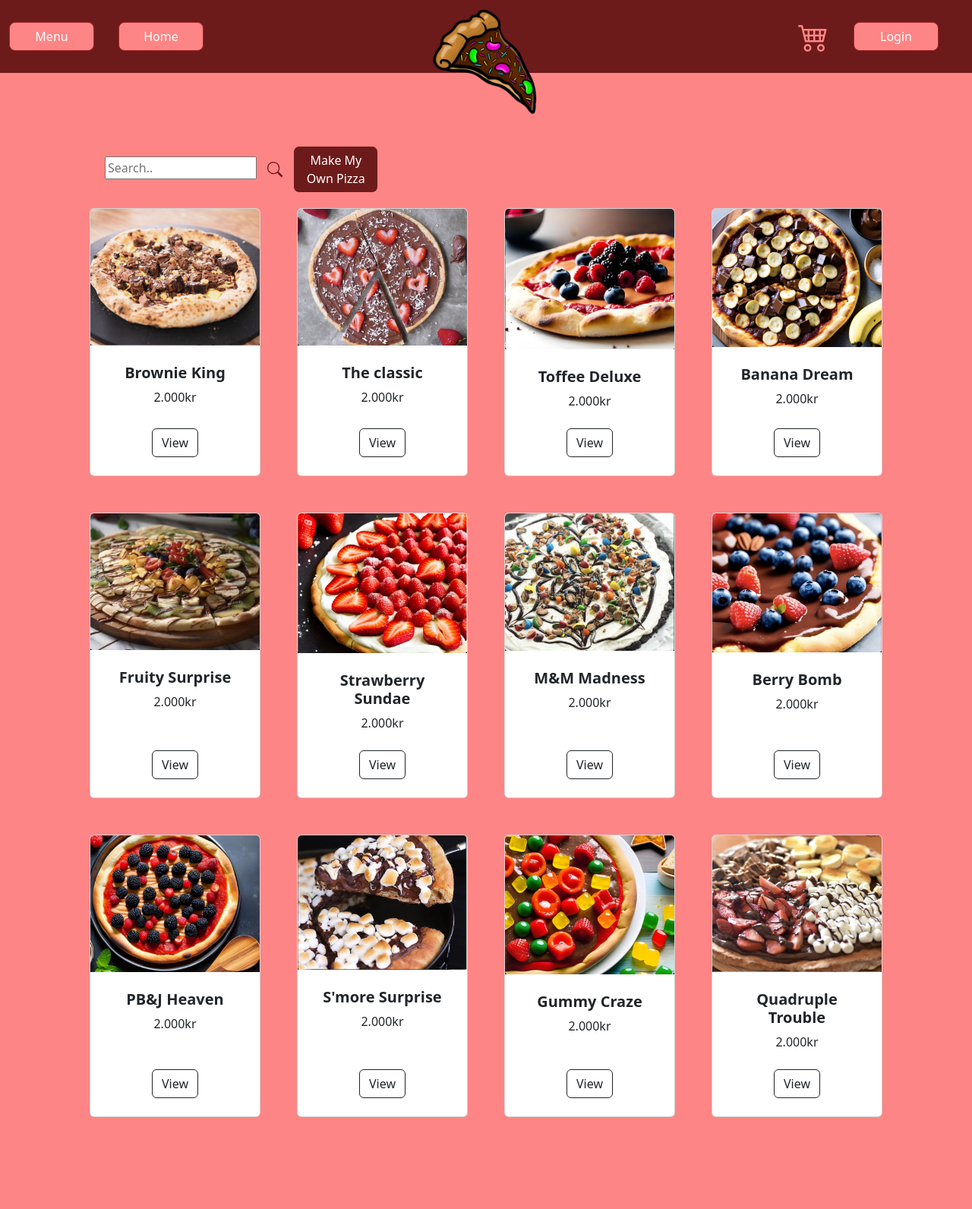
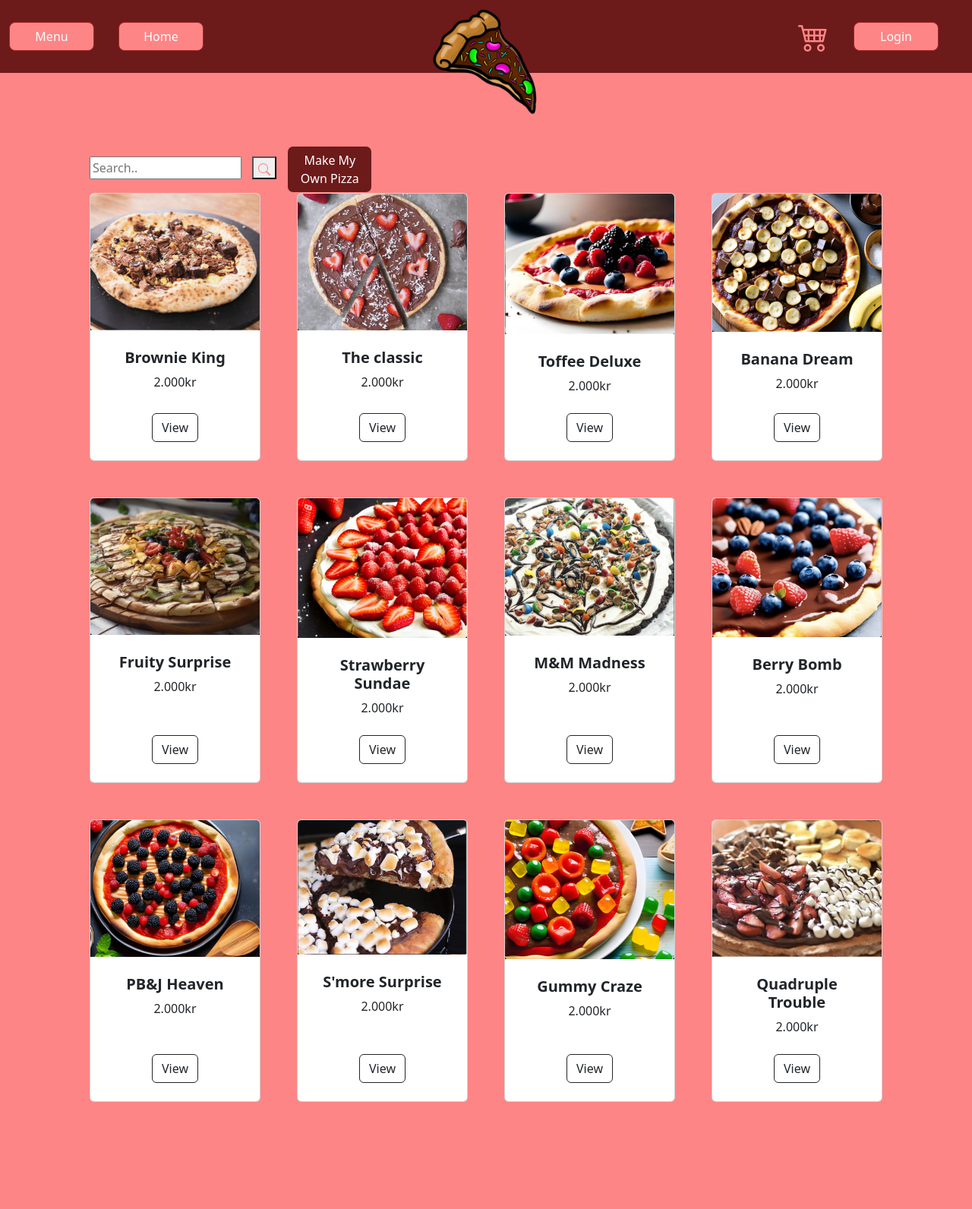
Before and after one commit to saedis-osk/Verk-2, a Django app: page /menus/ in a window 1280 px wide. Shown: the top 1592 px of the page at 76% size. Run offline with Django 4.2, Linux system fonts and the light colour scheme.

Commit message:
search bar js

```diff
--- a/templates/menu/index.html
+++ b/templates/menu/index.html
@@ -10,18 +10,13 @@
 
 <!-- search button and make my own pizza button-->
 
-<form style="margin: 20px;">
-
-  <input type="text" placeholder="Search.." class="search-input">
-  <a href="/" class="search-button">
-    <svg xmlns="http://www.w3.org/2000/svg" width="20" height="30" fill="#6D1A1A" class="bi bi-search" viewBox="0 0 16 16">
-      <path d="M11.742 10.344a6.5 6.5 0 1 0-1.397 1.398h-.001c.03.04.062.078.098.115l3.85 3.85a1 1 0 0 0 1.415-1.414l-3.85-3.85a1.007 1.007 0 0 0-.115-.1zM12 6.5a5.5 5.5 0 1 1-11 0 5.5 5.5 0 0 1 11 0z"/>
-    </svg>
-
-  </a>
-  <a class="btn btn-primary make-pizza-button" href="{% url 'topping-index' %}">Make My Own Pizza</a>
-</form>
-
+                <input type="text" placeholder="Search.." class="search-input">
+                <button type="submit" class="search-button" id="search-button">
+                    <svg xmlns="http://www.w3.org/2000/svg" width="16" height="16" fill="currentColor" class="bi bi-search" viewBox="0 0 16 16">
+                        <path d="M11.742 10.344a6.5 6.5 0 1 0-1.397 1.398h-.001c.03.04.062.078.098.115l3.85 3.85a1 1 0 0 0 1.415-1.414l-3.85-3.85a1.007 1.007 0 0 0-.115-.1zM12 6.5a5.5 5.5 0 1 1-11 0 5.5 5.5 0 0 1 11 0z"/>
+                    </svg>
+                </button>
+                <a class="btn btn-primary make-pizza-button" href="{% url 'topping-index' %}">Make My Own Pizza</a>
 
 
 
@@ -35,7 +30,7 @@
                             <div class="card-body p-4">
                                 <div class="text-center">
                                     <!-- Product name-->
-                                    <h5 class="pizza fw-bolder">Brownie King</h5>
+                                    <h5 class="fw-bolder">Brownie King</h5>
                                     <!-- Product price-->
                                     2.000kr
                                 </div>
@@ -54,7 +49,7 @@
                             <div class="card-body p-4">
                                 <div class="text-center">
                                     <!-- Product name-->
-                                    <h5 class="pizza fw-bolder">The classic</h5>
+                                    <h5 class="fw-bolder">The classic</h5>
                                     <!-- Product price-->
                                     2.000kr
                                 </div>
@@ -74,7 +69,7 @@
                             <div class="card-body p-4">
                                 <div class="text-center">
                                     <!-- Product name-->
-                                    <h5 class="pizza fw-bolder">Toffee Deluxe</h5>
+                                    <h5 class="fw-bolder">Toffee Deluxe</h5>
                                     <!-- Product price-->
                                     2.000kr
                                 </div>
@@ -93,7 +88,7 @@
                             <div class="card-body p-4">
                                 <div class="text-center">
                                     <!-- Product name-->
-                                    <h5 class="pizza fw-bolder">Banana Dream</h5>
+                                    <h5 class="fw-bolder">Banana Dream</h5>
                                     <!-- Product price-->
                                     2.000kr
                                 </div>
@@ -113,7 +108,7 @@
                             <div class="card-body p-4">
                                 <div class="text-center">
                                     <!-- Product name-->
-                                    <h5 class="pizza fw-bolder">Fruity Surprise</h5>
+                                    <h5 class="fw-bolder">Fruity Surprise</h5>
                                     <!-- Product price-->
                                     2.000kr
                                 </div>
@@ -134,7 +129,7 @@
                             <div class="card-body p-4">
                                 <div class="text-center">
                                     <!-- Product name-->
-                                    <h5 class="pizza fw-bolder">Strawberry Sundae</h5>
+                                    <h5 class="fw-bolder">Strawberry Sundae</h5>
                                     <!-- Product price-->
                                     2.000kr
                                 </div>
@@ -155,7 +150,7 @@
                             <div class="card-body p-4">
                                 <div class="text-center">
                                     <!-- Product name-->
-                                    <h5 class="pizza fw-bolder">M&M Madness</h5>
+                                    <h5 class="fw-bolder">M&M Madness</h5>
                                     <!-- Product price-->
                                     2.000kr
                                 </div>
@@ -176,7 +171,7 @@
                             <div class="card-body p-4">
                                 <div class="text-center">
                                     <!-- Product name-->
-                                    <h5 class="pizza fw-bolder">Berry Bomb</h5>
+                                    <h5 class="fw-bolder">Berry Bomb</h5>
                                     <!-- Product price-->
                                     2.000kr
                                 </div>
@@ -197,7 +192,7 @@
                             <div class="card-body p-4">
                                 <div class="text-center">
                                     <!-- Product name-->
-                                    <h5 class="pizza fw-bolder">PB&J Heaven</h5>
+                                    <h5 class="fw-bolder">PB&J Heaven</h5>
                                     <!-- Product price-->
                                     2.000kr
                                 </div>
@@ -218,7 +213,7 @@
                             <div class="card-body p-4">
                                 <div class="text-center">
                                     <!-- Product name-->
-                                    <h5 class="pizza fw-bolder">S'more Surprise</h5>
+                                    <h5 class="fw-bolder">S'more Surprise</h5>
                                     <!-- Product price-->
                                     2.000kr
                                 </div>
@@ -239,7 +234,7 @@
                             <div class="card-body p-4">
                                 <div class="text-center">
                                     <!-- Product name-->
-                                    <h5 class="pizza fw-bolder">Gummy Craze</h5>
+                                    <h5 class="fw-bolder">Gummy Craze</h5>
                                     <!-- Product price-->
                                     2.000kr
                                 </div>
@@ -260,7 +255,7 @@
                             <div class="card-body p-4">
                                 <div class="text-center">
                                     <!-- Product name-->
-                                    <h5 class="pizza fw-bolder">Quadruple Trouble</h5>
+                                    <h5 class="fw-bolder">Quadruple Trouble</h5>
                                     <!-- Product price-->
                                     2.000kr
                                 </div>
```
Also changed, not shown: static/js/menu.js (+32 -13 lines), static/css/menu.css (line endings or trailing spaces).
